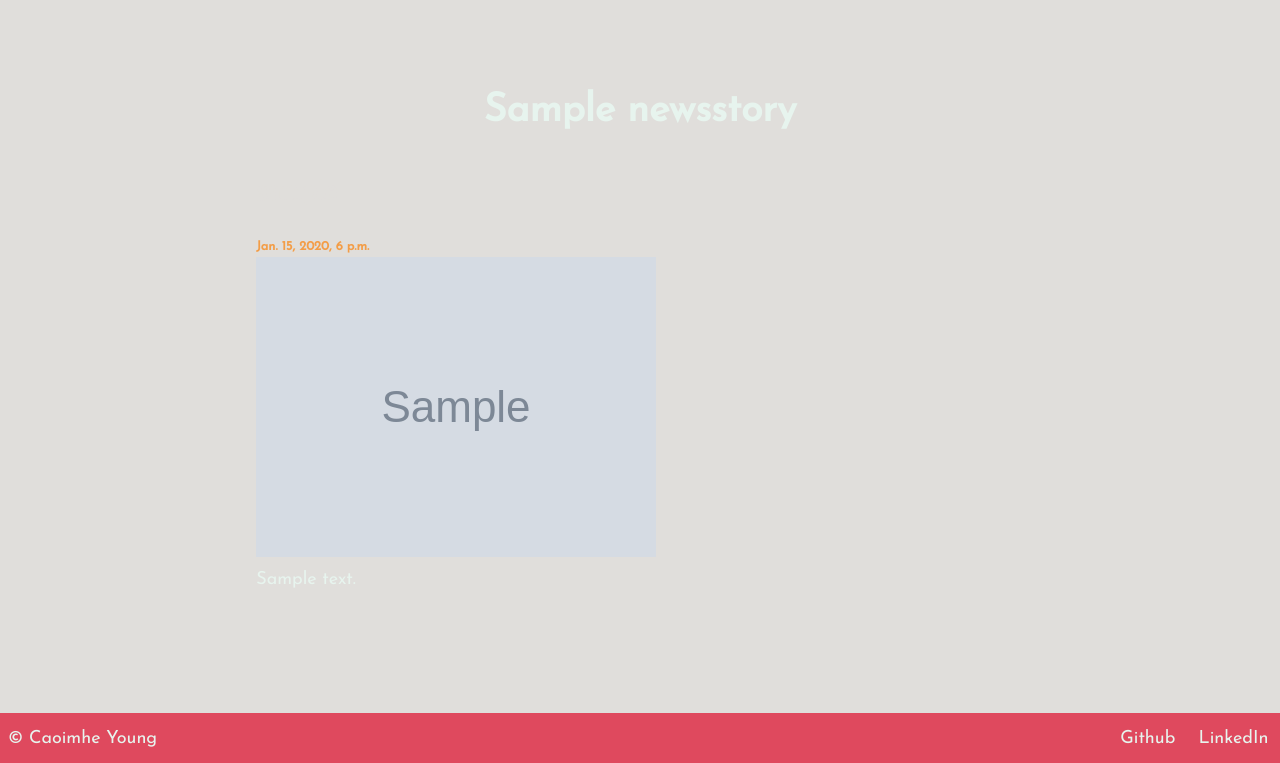
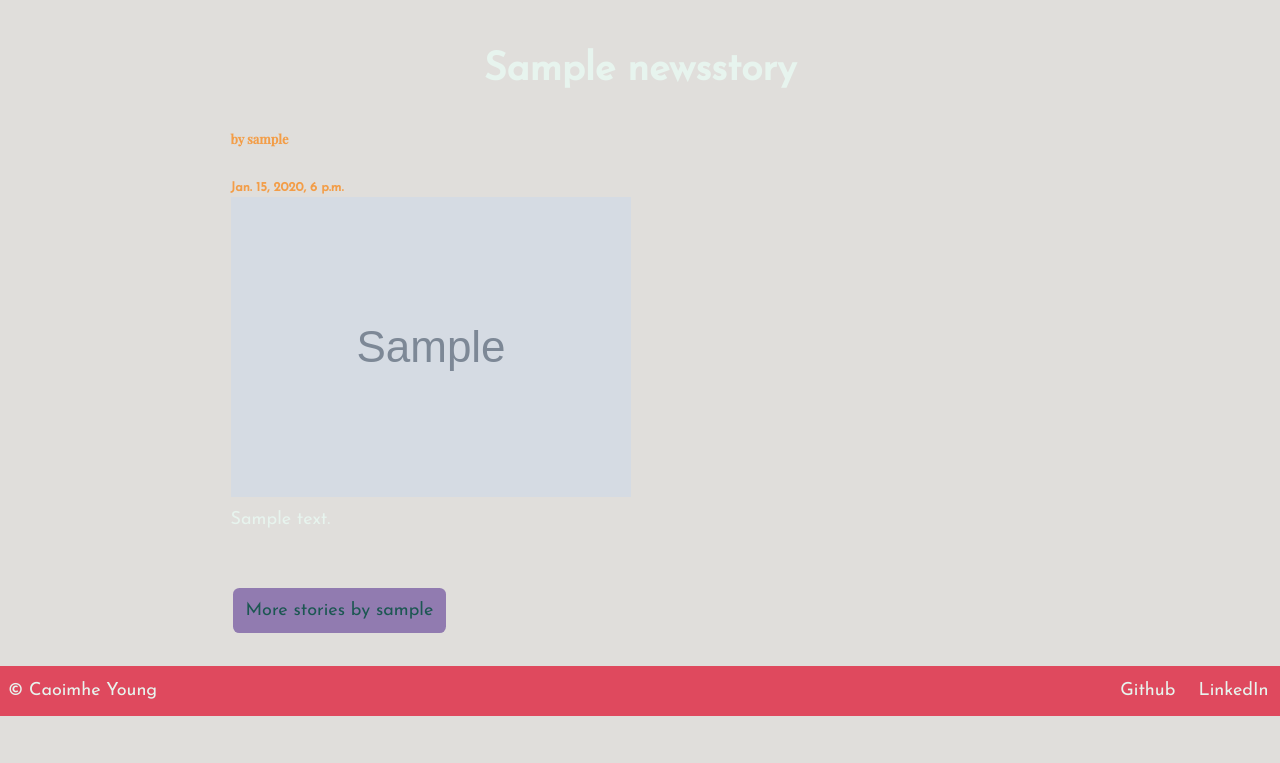
Before and after one commit to caoimhejyoti/news_glorious_news, a Django app: page /news/1/ in a window 1280 px wide. Shown: the part 96-859 px from the top of the page. After the commit the page ends 812 px from the top, so only its background shows below. Run offline with Django 4.2, Linux system fonts and the light colour scheme; tables that the repository leaves empty hold one stand-in row (values such as "Sample post"); grey boxes marked "Sample" are stand-in pictures; parts of the project's set-up code (start-up, migrations or seed data) failed here and were passed over; some web fonts are replaced.

Commit message:
html re-design + adding CTA for author stories

```diff
--- a/she_codes_news/news/templates/news/story.html
+++ b/she_codes_news/news/templates/news/story.html
@@ -6,39 +6,37 @@
 {% endblock %}
 
 {% block content %}
-<main class="constrained-container">
-  {% comment %} Story {% endcomment %}
-  <section id="story-wrapper">
+<section class="story-wrapper">
   <h2>{{ story.title }}</h2>
+  <section class="story-info">
     <a href= "{% url 'news:authorFilter' story.author %}">
-      <h4>{{ story.author }}</h4>
+      <h6>by {{ story.author }}</h6>
     </a>
     <h6>{{ story.pub_date }}</h6>
-    <div id="story-content">
+  </section>
   {% if story.image %}
     <img src="{{ story.image }}" />
   {% endif %}
+  <article class="story-content">
     {{ story.content|linebreaks }}
-    </div>
+  </article>
 </section>
-  <br>
-  {% comment %} COMMENTS {% endcomment %}
+</br>
 {% if request.user.is_authenticated %}
   <section class="comment-form">
-      <h4> Have something to say? Let us know </h4>
+    <h5> Have something to say? Let us know </h5>
     <form action = "{% url "news:addComment" story.id %}" method = "post">
       {% csrf_token %}
       {{form.as_p}}
-        <input type="submit" value="submit">
+      <input class="button-danger" type="submit" value="Submit">
     </form>
   </section>
-    <br>
   <section class="comment-display">
     <h5>Comments</h5>
     {% if story.comments.all%}
     {% for comment in story.comments.all%}
       <ul>
-          <li>{{comment.content}} by {{comment.author.username}} </li>
+        <li>{{comment.content}} by <a href= "{% url 'news:authorFilter' story.author %}">{{comment.author.username}}</a> </li>
       </ul>
     {% endfor %}
   {% else %}
@@ -46,7 +44,10 @@
   {% endif %}
   </section>
 {% endif %}
+</br>
+<a class="button" href="{% url 'news:authorFilter' story.author %}">More stories by {{story.author}}</a>
 
-</main>
+
+
 
 {% endblock %}
```
Lines whose indentation alone changed are shown as unchanged.
